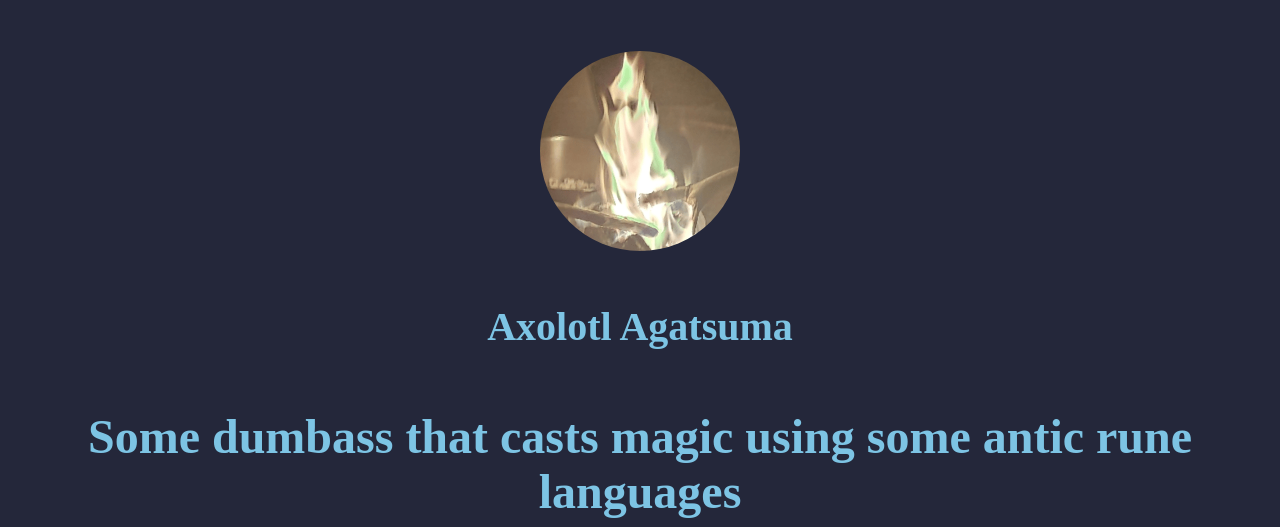
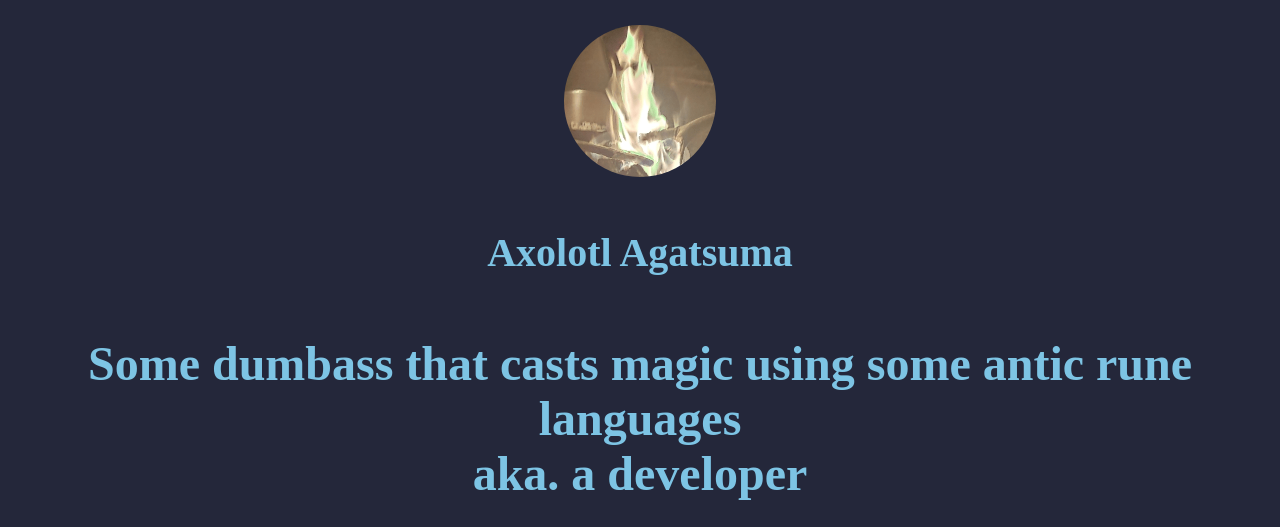
Before and after one commit to axolotlagatsuma/linkspage, a plain HTML site: page index.html in a window 1280 px wide. Shown: the top 527 px of the page. Drawn offline with Linux system fonts and the light colour scheme.

Commit message:
Fixed some weird stuff. I don't really know why it's different on here compared to my local preview

```diff
--- a/styles.css
+++ b/styles.css
@@ -7,12 +7,11 @@ body {
 }
 
 .profilepic {
-    width: 200px;
-    height: 200px;
+    width: 12%;
     border-radius: 50%;
     margin: 0 auto;
     display: block;
-    margin-top: 4%;
+    margin-top: 2%;
     margin-bottom: 2%;
 }
 
```
Also changed, not shown: 1 other file.
